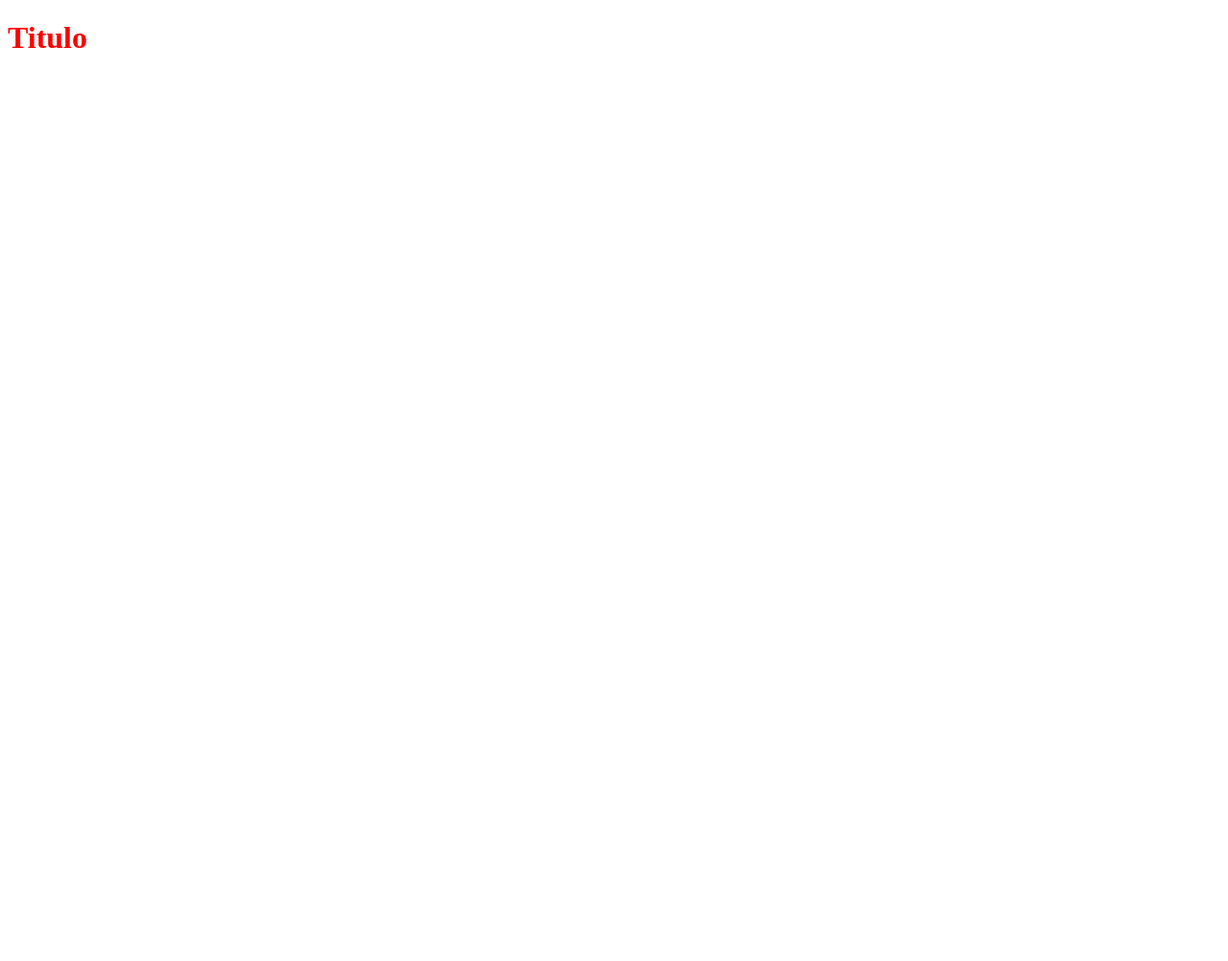
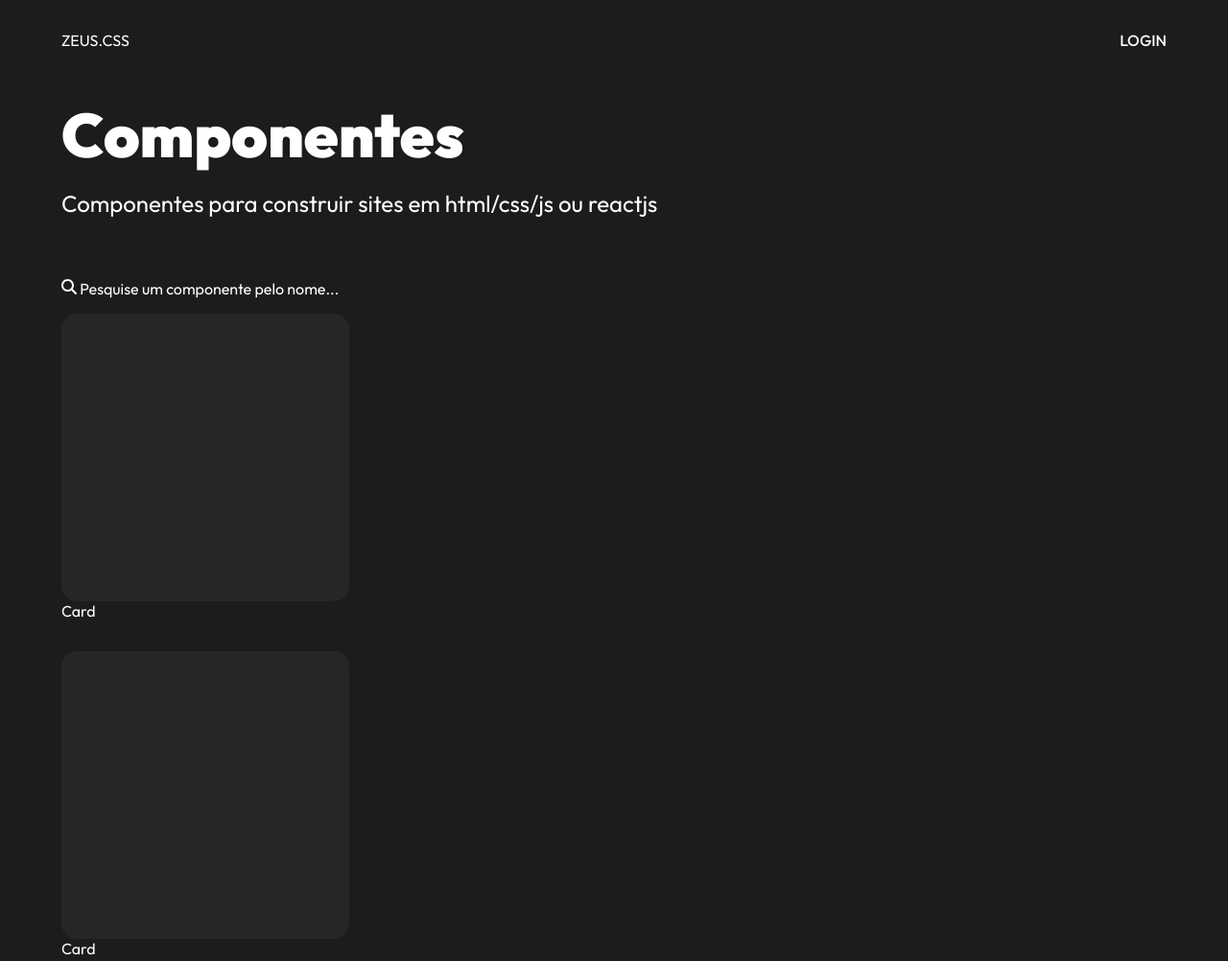
Before and after one commit to juliocesardemoraes/css-zeus, a plain HTML site: page index.html in a window 1280 px wide. Shown: the top 1002 px of the page at 96% size. Before the commit the page ends 800 px from the top, so only its background shows below. Drawn offline with Linux system fonts and the light colour scheme.

Commit message:
feat: add flex class

```diff
--- a/index.css
+++ b/index.css
@@ -1,3 +1,83 @@
+* {
+  margin: 0;
+  padding: 0;
+  box-sizing: border-box;
+  font-family: "Outfit", sans-serif;
+}
+
+body {
+  background: #1c1c1d;
+  color: #fff;
+  height: 100vh;
+  padding: 2rem 4rem 0 4rem;
+}
+
+.card {
+  background: #262626;
+  height: 300px;
+  width: 300px;
+  border-radius: 1rem;
+}
+
 h1 {
-  color: red;
+  font-size: 4rem;
+  font-weight: 900;
 }
+
+h2 {
+  font-size: 1.5rem;
+  font-weight: 400;
+}
+
+h3,
+span,
+p {
+  font-size: 1rem;
+  font-weight: 400;
+}
+
+.font-light {
+  font-weight: 300;
+}
+
+.font-bold {
+  font-weight: 500;
+}
+
+.mt-1 {
+  margin-top: 0.5rem;
+}
+
+.mt-2 {
+  margin-top: 1rem;
+}
+
+.mt-6 {
+  margin-top: 3rem;
+}
+
+.mt-8 {
+  margin-top: 4rem;
+}
+
+.gap-4 {
+  gap: 2rem;
+}
+
+.flex {
+  display: flex;
+}
+
+.space-between {
+  justify-content: space-between;
+}
+
+.flex-fluid {
+  flex-direction: row;
+}
+
+@media only screen and (max-width: 1360px) {
+  .flex-fluid {
+    flex-direction: column;
+  }
+}
--- a/index.html
+++ b/index.html
@@ -3,10 +3,46 @@
   <head>
     <meta charset="UTF-8" />
     <meta name="viewport" content="width=device-width, initial-scale=1.0" />
-    <title>Css Inicial</title>
+    <title>Aula de flex</title>
+    <link rel="preconnect" href="https://fonts.googleapis.com" />
+    <link rel="preconnect" href="https://fonts.gstatic.com" crossorigin />
+    <link
+      href="https://fonts.googleapis.com/css2?family=Outfit:wght@100..900&display=swap"
+      rel="stylesheet"
+    />
     <link rel="stylesheet" href="index.css" />
   </head>
   <body>
-    <h1>Titulo</h1>
+    <nav class="flex space-between">
+      <span>ZEUS.CSS</span>
+      <span class="font-bold">LOGIN</span>
+    </nav>
+    <h1 class="mt-6">Componentes</h1>
+    <h2 class="mt-2">
+      Componentes para construir sites em html/css/js ou reactjs
+    </h2>
+    <div class="mt-8">
+      <img src="lupa.svg" />
+      <span class="light">Pesquise um componente pelo nome...</span>
+    </div>
+
+    <section class="flex gap-4 mt-2 flex-fluid">
+      <div>
+        <div class="card"></div>
+        <span class="mt-2">Card</span>
+      </div>
+      <div>
+        <div class="card"></div>
+        <span class="mt-2">Card</span>
+      </div>
+      <div>
+        <div class="card"></div>
+        <span class="mt-2">Card</span>
+      </div>
+      <div>
+        <div class="card"></div>
+        <span class="mt-2">Card</span>
+      </div>
+    </section>
   </body>
 </html>
```
Also changed, not shown: lupa.svg (added).
